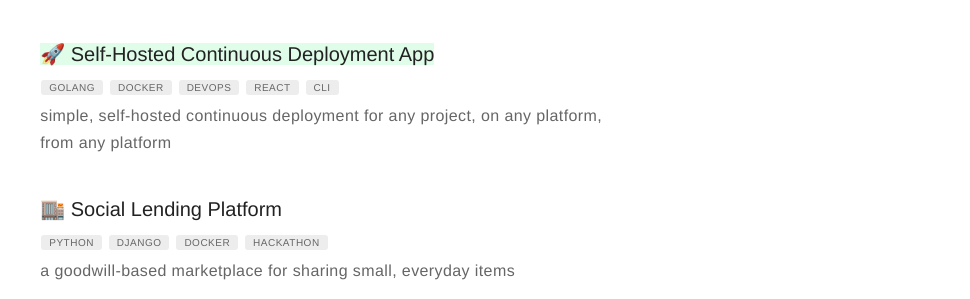
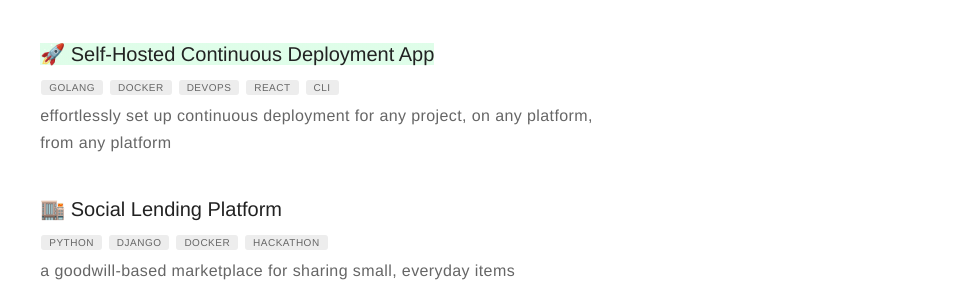
Before and after one commit to bobheadxi/bobheadxi.github.io, a Jekyll site: the page built from projects.html, in a window 1280 px wide. Shown: the part 649-948 px from the top of the page, without its empty margins (310-1280 px from the left). Built offline with Jekyll 4.4.1, drawn with Linux system fonts in a browser that asks for light colours; emoji names are drawn with the system emoji font.

Commit message:
Update Inertia blurb

```diff
--- a/_posts/2018-1-29-inertia.md
+++ b/_posts/2018-1-29-inertia.md
@@ -12,7 +12,7 @@ image: https://koppl.in/indigo/assets/images/jekyll-logo-light-solid.png
 headerImage: false
 projects: true
 hidden: true # don't count this post in blog pagination
-description: "simple, self-hosted continuous deployment for any project, on any platform, from any platform"
+description: "effortlessly set up continuous deployment for any project, on any platform, from any platform"
 category: project
 author: robert
 star: true
```
